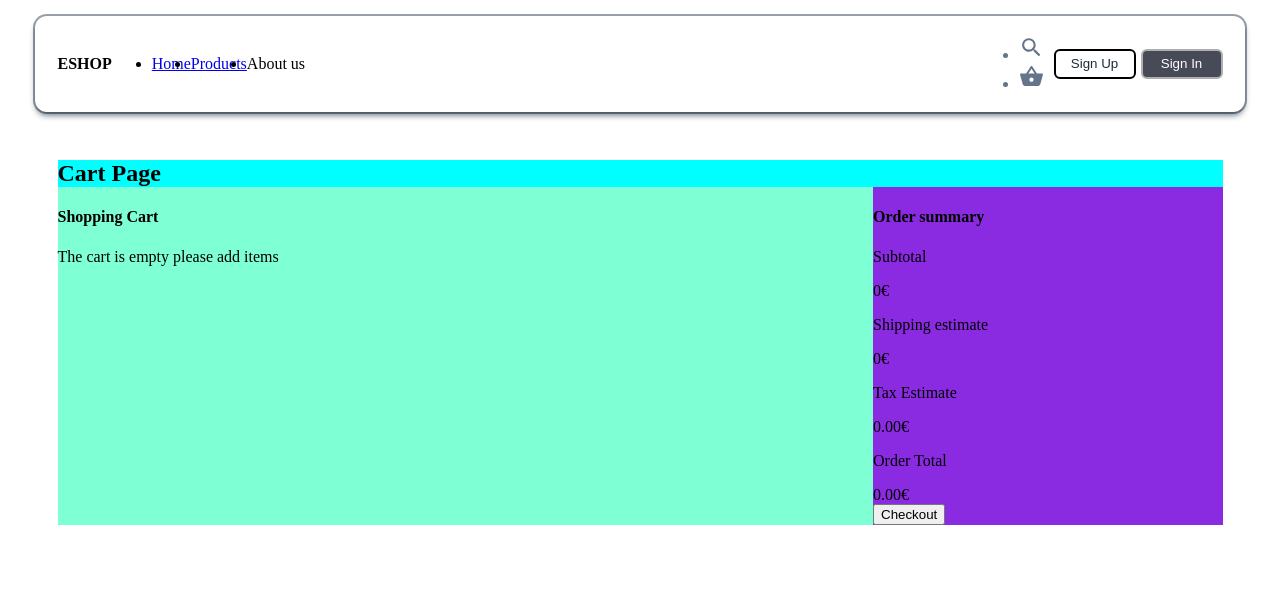
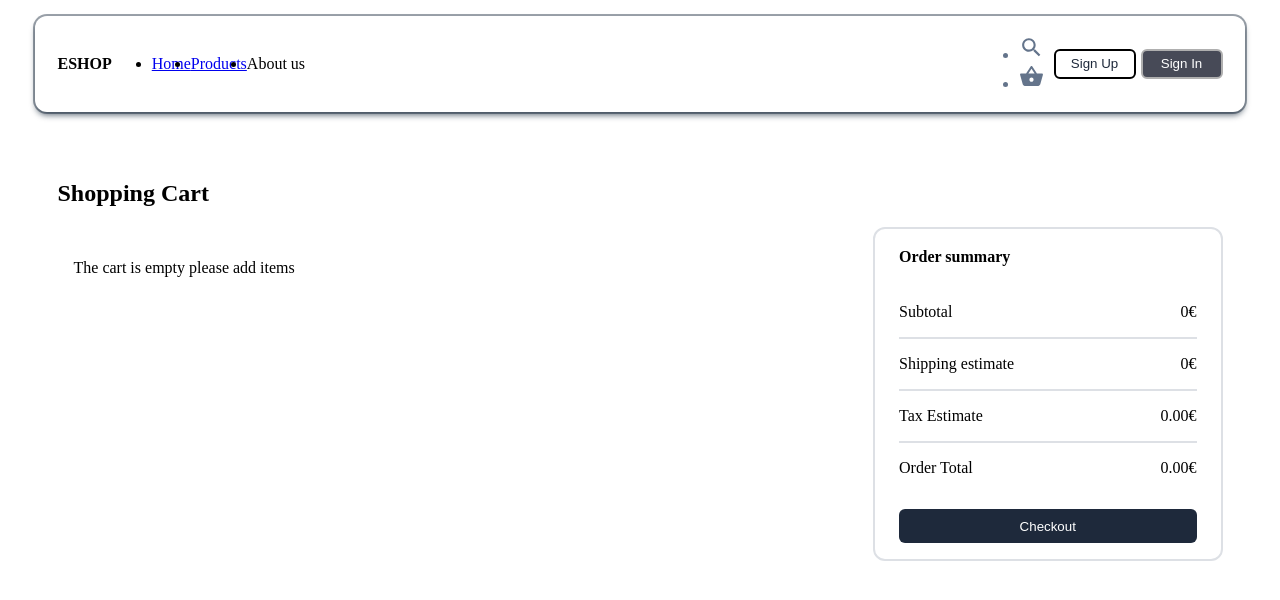
Before and after one commit to davidmoina/e-shop-project, a React (Vite) app: page /cart in a window 1280 px wide. Shown: the top 600 px of the page. Built offline with nearby package versions, Linux system fonts and the light colour scheme; the HTML template or start-up script is replaced by a standard one.

Commit message:
implemented nested routes in products page to view by categories and added styles in cart page

```diff
--- a/src/Api/useFetch.js
+++ b/src/Api/useFetch.js
@@ -1,9 +1,12 @@
-import { useEffect, useState } from "react"
+import { useEffect, useState } from "react";
+import { useParams } from "react-router-dom";
 
 export function useFetch(url) {
   const [data, setData] = useState(null);
   const [loading, setLoading] = useState(true);
   const [error, setError] = useState(null);
+
+  const { collection } = useParams();
 
   useEffect(() => {
 
@@ -13,7 +16,7 @@ export function useFetch(url) {
       .catch(error => setError(error))
       .finally(() => setLoading(false));
 
-  }, [])
+  }, [collection])
 
   return { data, loading, error };
 }
--- a/src/components/CartItem/CartItem.jsx
+++ b/src/components/CartItem/CartItem.jsx
@@ -16,9 +16,9 @@ const CartItem = ({product}) => {
       <div className={styles.infoContainer}>
         <div className={styles.productDetailsCart}>
           <h4>{title}</h4>
-          <span>{price}€</span>
-          <span>{quantity}</span>
-          <span onClick={() => onDelete(product)} className={styles.closeSpan}><CloseIcon/></span>
+          <span className={styles.priceSpan}>{price}€</span>
+          <span className={styles.quantitySpan}>{quantity}</span>
+          <span onClick={() => onDelete(product)} className={styles.closeSpan}><CloseIcon fontSize='inherit'/></span>
         </div>
         <p className={styles.stockP}><span><CheckIcon/></span> In stock</p>
       </div>
--- a/src/components/CartItem/cartItem.module.scss
+++ b/src/components/CartItem/cartItem.module.scss
@@ -4,8 +4,8 @@
   display: flex;
   width: 100%;
   background-color: #FFFFFF;
-  gap: 1em;
-  padding: 0.5em 0;
+  gap: 1.3em;
+  padding: 1em 0 1em;
   border-bottom: 2px solid var.$gray-500;
 
   img {
@@ -15,6 +15,7 @@
     object-fit: contain;
     background-color: #FFFFFF;
     border-radius: 12px;
+    border: 1px solid var.$gray-400
   }
 
   .infoContainer {
@@ -29,11 +30,31 @@
         grid-column: 1/3;
       }
 
+      .priceSpan {
+        font-weight: bold;
+      }
+
+      .quantitySpan {
+        width: 3rem;
+        height: 3rem;
+        background-color: var.$gray-200;
+        border-radius: 4px;
+        border: 2px solid var.$gray-400;
+        text-align: center;
+        padding: 0.15em;
+        font-weight: bold;
+      }
+
       .closeSpan {
         position: absolute;
-        top: 0;
+        top: 5px;
         right: 0;
         cursor: pointer;
+        font-size: 2rem;
+
+        &:hover {
+          color: red;
+        }
       }
     }
 
--- a/src/components/CollectionItem/CollectionItem.jsx
+++ b/src/components/CollectionItem/CollectionItem.jsx
@@ -0,0 +1,15 @@
+import React from 'react'
+import { NavLink } from 'react-router-dom'
+import styles from './collectionItem.module.scss'
+
+const CollectionItem = ({item}) => {
+
+  console.log(item)
+  return (
+    <li>
+      <NavLink className={({isActive}) => isActive ? `${styles.active} ${styles.link}` : `${styles.link}`} to={`/products/${item}`}>{item.toUpperCase()}</NavLink>
+    </li>
+  )
+}
+
+export default CollectionItem
--- /dev/null
+++ b/src/components/CollectionItem/collectionItem.module.scss
@@ -0,0 +1,10 @@
+@use '../../styles/abstracts/variables' as var;
+
+.link {
+  color: var.$dark-color;
+  text-decoration: none;
+}
+
+.active {
+  color: var.$primary-color;
+}
--- a/src/components/ProductCard/card.module.scss
+++ b/src/components/ProductCard/card.module.scss
@@ -10,6 +10,7 @@
     text-align: center;
 
     img {
+        padding: 1em;
         width: 100%;
         height: 250px;
         object-fit: contain;
--- a/src/components/ProductsList/ProductsList.jsx
+++ b/src/components/ProductsList/ProductsList.jsx
@@ -1,3 +1,5 @@
+import { useEffect, useState } from 'react';
+import { useParams } from 'react-router-dom';
 import { useFetch } from '../../Api/useFetch';
 import ProductCard from '../ProductCard/ProductCard'
 import styles from './productsList.module.scss'
@@ -5,9 +7,11 @@ import styles from './productsList.module.scss'
 
 const ProductsList = () => {
 
-  const url = "https://fakestoreapi.com/products";
+  const { collection } = useParams();
 
-  const { data, loading } = useFetch(url)
+  const url = collection ? `https://fakestoreapi.com/products/category/${collection}` : "https://fakestoreapi.com/products"
+
+    const { data, loading } = useFetch(url);
 
   return (
     <div className={styles.productsList}>
--- a/src/pages/CartPage/CartPage.jsx
+++ b/src/pages/CartPage/CartPage.jsx
@@ -38,9 +38,8 @@ const CartPage = () => {
   return (
     <>
     <div className={styles.cartPageContainer}>
-      <h2>Cart Page</h2>
+      <h2>Shopping Cart</h2>
       <section className={styles.productsSection}>
-        <h4>Shopping Cart</h4>
         <div>
           {productsCart.length <= 0 && <p>The cart is empty please add items</p>}
           {productsCart.map(product => (
@@ -50,8 +49,8 @@ const CartPage = () => {
       </section>
 
       <aside className={styles.asideSection}>
-        <h4>Order summary</h4>
-        <div>
+        <div className={styles.priceDetails}>
+          <h4>Order summary</h4>
           <div>
             <p>Subtotal</p>
             <span>{price}€</span>
@@ -68,7 +67,7 @@ const CartPage = () => {
             <p>Order Total</p>
             <span>{finalPrice.total.toFixed(2)}€</span>
           </div>
-          <button>Checkout</button>
+          <button className={styles.btnCheckout}>Checkout</button>
         </div>
       </aside>
     </div>
--- a/src/pages/CartPage/cartPage.module.scss
+++ b/src/pages/CartPage/cartPage.module.scss
@@ -1,5 +1,6 @@
+@use '../../styles/abstracts/variables' as var;
+
 .cartPageContainer {
-  background-color: aqua;
   max-width: 1165px;
   margin: 10rem auto 2em;
   display: grid;
@@ -7,17 +8,49 @@
 
   h2{
     grid-column: 1/3;
-    margin: 0;
   }
 
   .productsSection {
-    background-color: aquamarine;
     grid-column: 1/2;
+    padding: 1em;
   }
 
   .asideSection {
-    background-color: blueviolet;
     grid-column: 2/3;
+
+
+
+    .priceDetails {
+      border: 2px solid var.$gray-300;
+      border-radius: 12px;
+      padding: 1em 1.5em;
+
+      h4 {
+        margin-top: 0.2em;
+      }
+
+      div {
+        display: flex;
+        align-items: center;
+        justify-content: space-between;
+        border-bottom: 2px solid var.$gray-300;
+      }
+
+      div:nth-of-type(4) {
+        border-bottom: none;
+        margin-bottom: 1em;
+      }
+
+      .btnCheckout {
+        width: 100%;
+        padding: 0.7em;
+        border-radius: 6px;
+        border: none;
+        background-color: var.$dark-color;
+        color: var.$white-color;
+        cursor: pointer;
+      }
+    }
   }
 
 
--- a/src/pages/Products/Products.jsx
+++ b/src/pages/Products/Products.jsx
@@ -1,9 +1,16 @@
 import React from 'react'
-import ProductsList from '../../components/ProductsList/ProductsList'
+import { NavLink, Outlet } from 'react-router-dom'
+import { useFetch } from '../../Api/useFetch'
+import CollectionItem from '../../components/CollectionItem/CollectionItem'
 import ProductsContainer from '../../containers/ProductsContainer/ProductsContainer'
 import styles from './productPage.module.scss'
 
 function Products() {
+
+    const url = "https://fakestoreapi.com/products/categories";
+
+    const {data, loading} = useFetch(url);
+
     return (
         <>
         <main className={styles.productContainer}>
@@ -12,10 +19,17 @@ function Products() {
                 <span>Sort V</span>
             </div>
             <aside className={styles.asideContainer}>
-
+                <ul>
+                    <li>
+                        <NavLink className={({isActive}) => isActive ? `${styles.active} ${styles.link}` : `${styles.link}`} to="./">ALL</NavLink>
+                        </li>
+                    {data?.map(item =>(
+                        <CollectionItem key={item} item={item}/>
+                    ))}
+                </ul>
             </aside>
             <ProductsContainer>
-                <ProductsList/>
+                <Outlet/>
             </ProductsContainer>
         </main>
         </>
--- a/src/pages/Products/productPage.module.scss
+++ b/src/pages/Products/productPage.module.scss
@@ -1,3 +1,5 @@
+@use '../../styles/abstracts/variables' as var;
+
 .productContainer {
     display: grid;
     grid-template-columns: 20% 1fr;
@@ -13,5 +15,30 @@
 
     .asideContainer {
         grid-column: 1/2;
+
+        ul {
+            list-style: none;
+            font-size: 1.6rem;
+            padding: 1em 0;
+
+            li {
+                margin-bottom: 0.8em;
+                cursor: pointer;
+                font-weight: bold;
+
+                .link {
+                    color: var.$dark-color;
+                    text-decoration: none;
+                }
+
+                .active {
+                    color: var.$primary-color;
+                }
+
+                &:hover {
+                    color: var.$primary-color;
+                }
+            }
+        }
     }
 }
--- a/src/routes/Routing.routes.jsx
+++ b/src/routes/Routing.routes.jsx
@@ -6,6 +6,7 @@ import NotFound from '../pages/NotFound/NotFound'
 import CartPage from '../pages/CartPage/CartPage';
 import Header from '../containers/HeaderContainer/Header';
 import ProductDetailPage from '../pages/ProductDetailPage/ProductDetailPage';
+import ProductsList from '../components/ProductsList/ProductsList';
 
 const Routing = () => {
     return (
@@ -13,9 +14,12 @@ const Routing = () => {
         <Header/>
             <Routes>
                 <Route path="/" element={<Home/>} />
-                <Route path="/products" element={<Products/>} />
-                <Route path='/cart' element={<CartPage/>}/>
-                <Route path="/detail/:productId" element={<ProductDetailPage/>} />
+                <Route path="products" element={<Products/>}>
+                    <Route index element={<ProductsList/>} />
+                    <Route path=':collection' element={<ProductsList/>} />
+                </Route>
+                <Route path='cart' element={<CartPage/>}/>
+                <Route path="detail/:productId" element={<ProductDetailPage/>} />
                 <Route path="*" element={<NotFound/>} />
             </Routes>
         </BrowserRouter>
```
